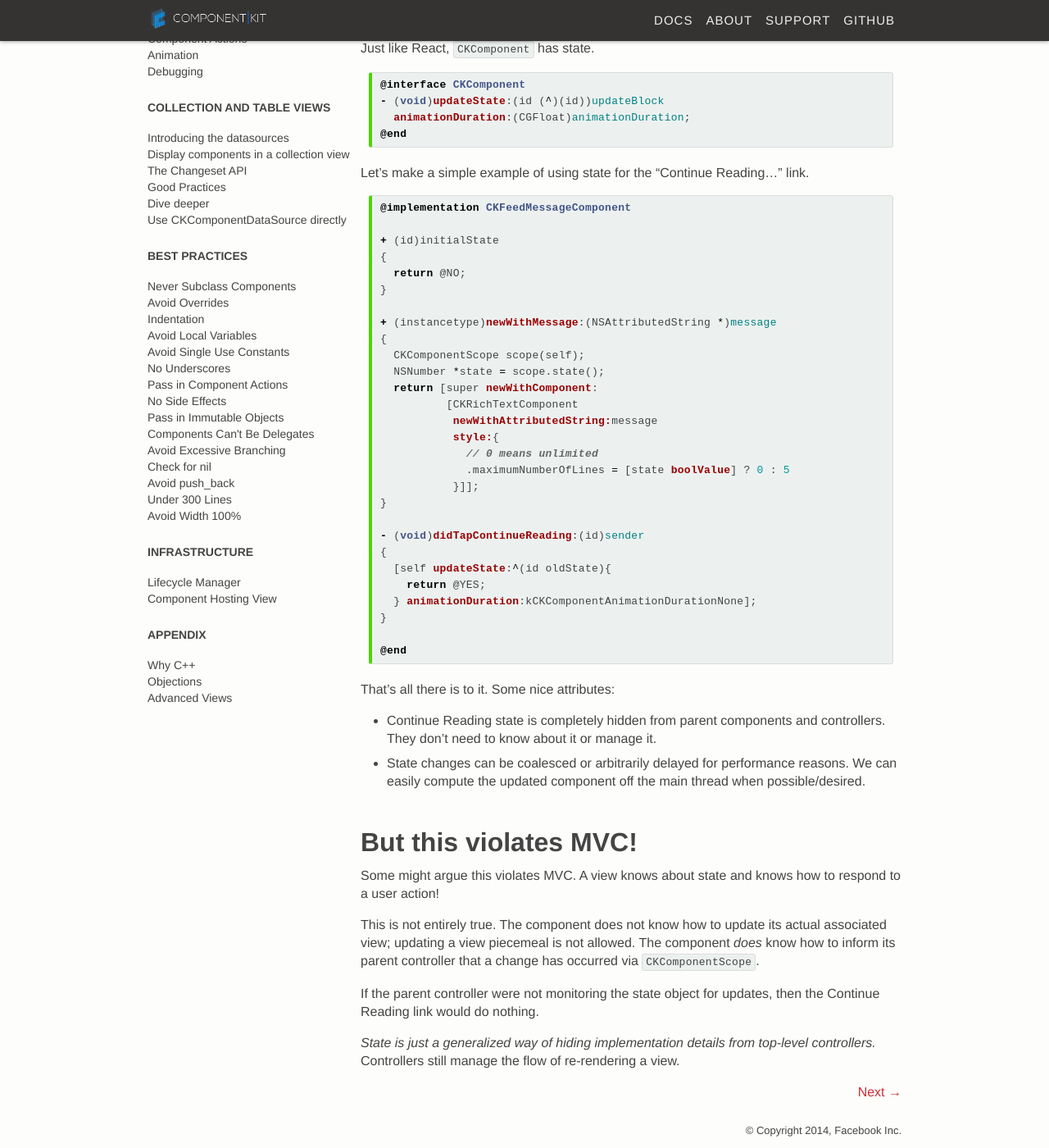
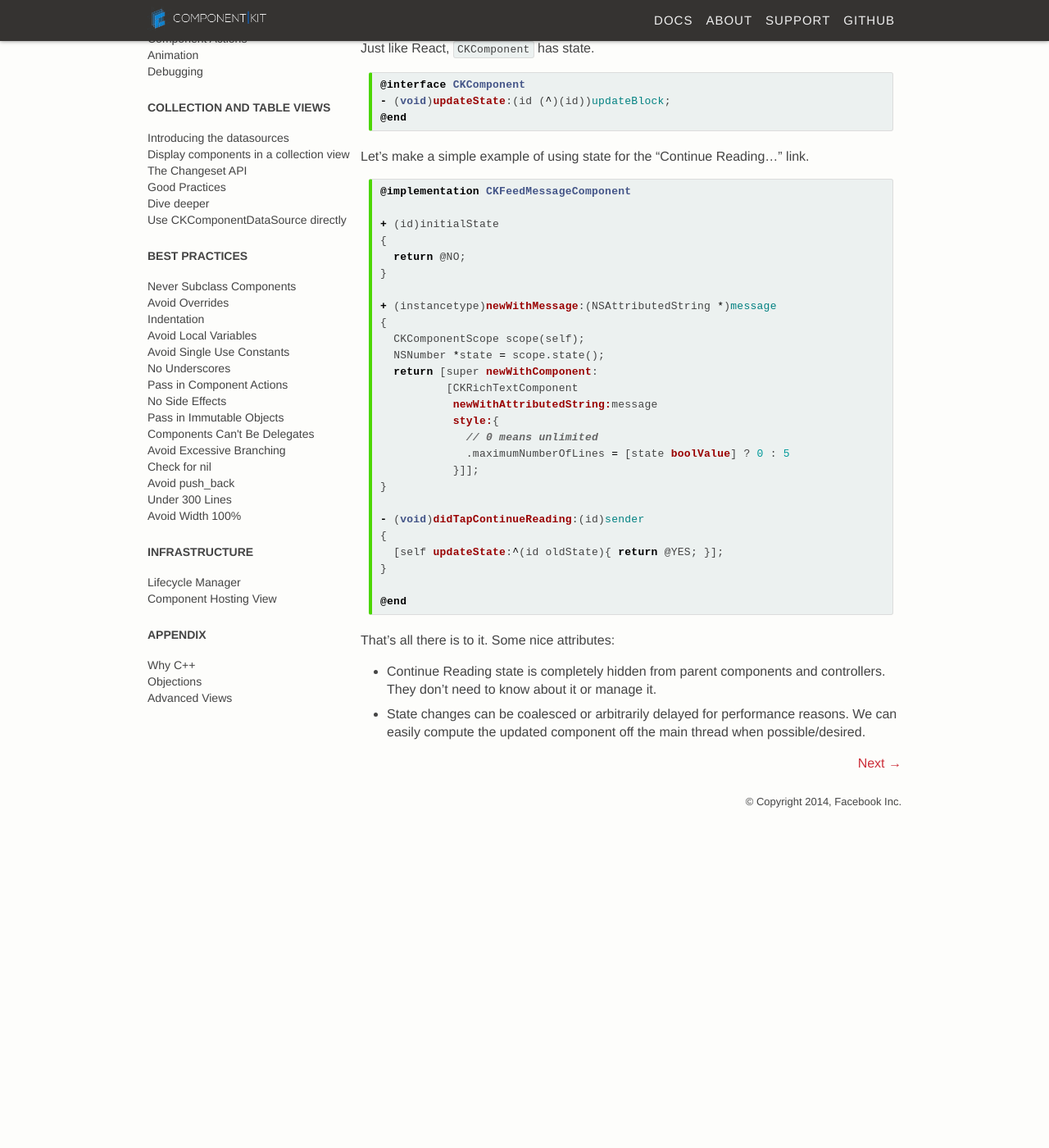
Before and after one commit to dstnbrkr/componentkit, a Jekyll site: the page built from _docs/state.md, in a window 1280 px wide and 1400 px high, scrolled down 361 px. Shown: the whole window at 82% size. Built offline with Jekyll 4.4.1, drawn with Linux system fonts in a browser that asks for light colours; Markdown is read by kramdown in place of the engine named in the settings; comment, search, counter and statistics services are not loaded; after the commit the page ends 1360 px from its top, so only the background shows below that.

Commit message:
Modernize state

````diff
--- a/_docs/state.md
+++ b/_docs/state.md
@@ -15,8 +15,7 @@ Just like React, `CKComponent` has state.
 
 ```objc++
 @interface CKComponent
-- (void)updateState:(id (^)(id))updateBlock
-  animationDuration:(CGFloat)animationDuration;
+- (void)updateState:(id (^)(id))updateBlock;
 @end
 ```
 
@@ -45,9 +44,7 @@ Let's make a simple example of using state for the "Continue Reading…" link.
 
 - (void)didTapContinueReading:(id)sender
 {
-  [self updateState:^(id oldState){
-    return @YES;
-  } animationDuration:kCKComponentAnimationDurationNone];
+  [self updateState:^(id oldState){ return @YES; }];
 }
 
 @end
@@ -56,13 +53,3 @@ That's all there is to it. Some nice attributes:
 
 - Continue Reading state is completely hidden from parent components and controllers. They don't need to know about it or manage it.
 - State changes can be coalesced or arbitrarily delayed for performance reasons. We can easily compute the updated component off the main thread when possible/desired.
-
-# But this violates MVC!
-
-Some might argue this violates MVC. A view knows about state and knows how to respond to a user action!
-
-This is not entirely true. The component does not know how to update its actual associated view; updating a view piecemeal is not allowed. The component *does* know how to inform its parent controller that a change has occurred via `CKComponentScope`.
-
-If the parent controller were not monitoring the state object for updates, then the Continue Reading link would do nothing.
-
-*State is just a generalized way of hiding implementation details from top-level controllers.* Controllers still manage the flow of re-rendering a view.
````
